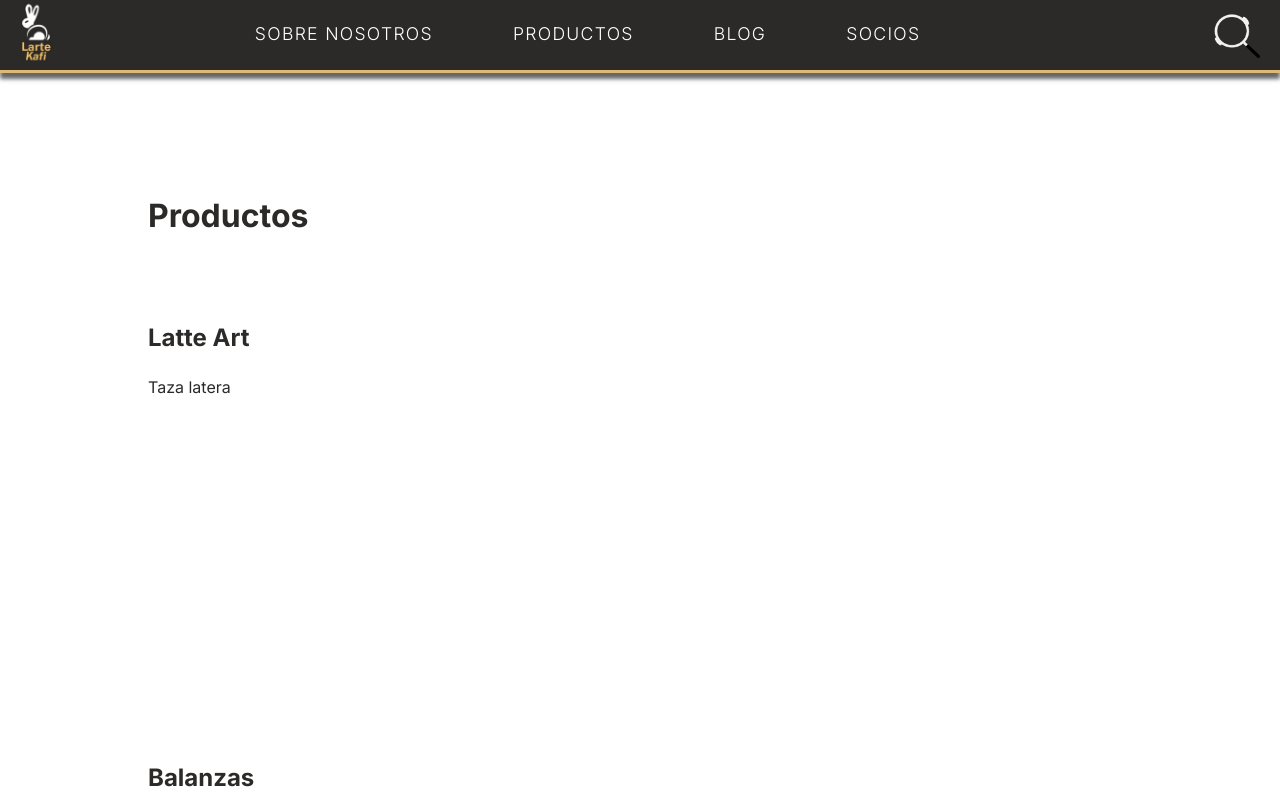
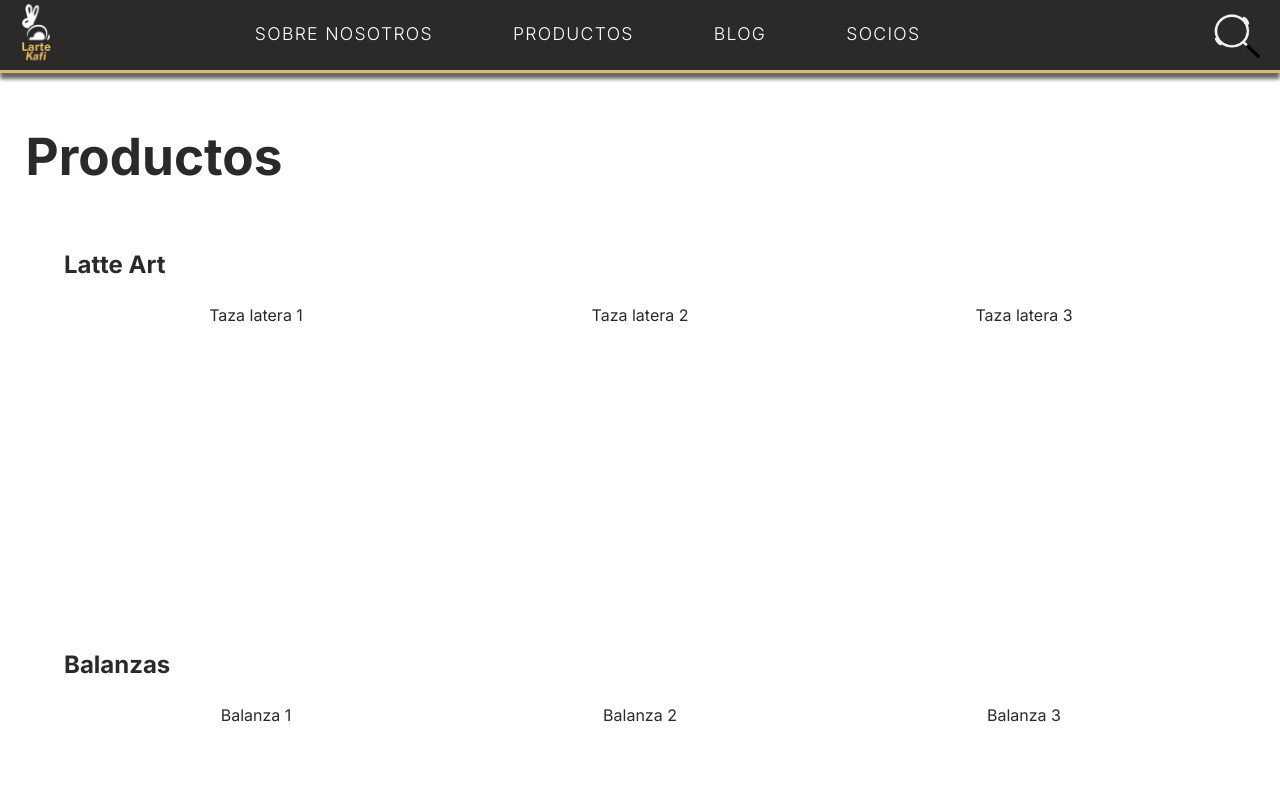
Before and after one commit to Jor1005/LarteKaffi, a React (Vite) app: page /#/ in a window 1280 px wide. Both pictures are taken after a click on the item "PRODUCTOS". Shown: the top 800 px of the page. Built offline with nearby package versions, Linux system fonts and the light colour scheme.

Commit message:
Productos estructura

```diff
--- a/src/pages/blog/blog.css
+++ b/src/pages/blog/blog.css
@@ -30,6 +30,10 @@
     height: auto;
 }
 
+
+
+
+
 @media (max-width: 450px){
     .container-main{
         grid-template-columns: 1fr;
--- a/src/pages/sobrelarte/index.jsx
+++ b/src/pages/sobrelarte/index.jsx
@@ -4,8 +4,8 @@ import './sobrelarte.css'
 function SobreNosotros() {
   return (
     <section className="sobrenosotros">
-      <h1>Sobre Nosotros </h1>
-      <p>Aquí irá información sobre nuestra historia y pasión por el café.</p>
+      <h1>Mejor aqui ira otra frase </h1>
+      <p>porque no se me ocurre algo mas </p>
     </section>
   );
 }
--- a/src/pages/tienda/index.jsx
+++ b/src/pages/tienda/index.jsx
@@ -6,28 +6,47 @@ function Tienda() {
 
     <section className="tienda">
       <Nav />
+      <h1>Productos</h1>
       <div className="tienda-container">
-      <p></p>
-      <h1>Productos</h1>
       <section className="category">
         <h2>Latte Art</h2>
-        <div className="producto">Taza latera</div>
+        <div className="producto-container">
+          <div className="latera">Taza latera 1</div>
+          <div className="latera">Taza latera 2</div>
+          <div className="latera">Taza latera 3</div>
+        </div>
       </section>
       <section className="category">
         <h2>Balanzas</h2>
-        <div className="producto">Taza latera</div>
+        <div className="producto-container">
+          <div className="Balanza">Balanza 1</div>
+          <div className="Balanza">Balanza 2</div>
+          <div className="Balanza">Balanza 3</div>
+        </div>
       </section>
       <section className="category">
         <h2>Expresso Bar</h2>
-        <div className="producto">Taza latera</div>
+        <div className="producto-container">
+          <div className="Expresso">Expresso 1</div>
+          <div className="Expresso">Expresso 2</div>
+          <div className="Expresso">Expresso 3</div>
+        </div>
       </section>
       <section className="category">
         <h2>Hervidores Inteligentes</h2>
-        <div className="producto">Taza latera</div>
+        <div className="producto-container">
+          <div className="Hervirdor">Hervidor 1</div>
+          <div className="Hervirdor">Hervidor 2</div>
+          <div className="Hervirdor">Hervidor 3</div>
+        </div>
       </section>
       <section className="category">
         <h2>Brew Bar</h2>
-        <div className="producto">Taza latera</div>
+        <div className="producto-container">
+          <div className="Brew">Brew 1</div>
+          <div className="Brew">Brew 2</div>
+          <div className="Brew">Brew 3</div>
+        </div>
       </section>
       </div>
     </section>
--- a/src/pages/tienda/tienda.css
+++ b/src/pages/tienda/tienda.css
@@ -5,19 +5,25 @@
     text-align: left;
 
 }
+h1{
+    padding-left: 2%;
+}
 .tienda-container{
-    margin:3% 10%;
+    margin:3% 5%;
+    display: flex;
+    flex-direction: column;
 }
-.tienda h1{
-    padding: 20px;
-    font-size: 2em;
-}
+
 .tienda p{
     padding: 20px;
 }
 .category{
-    padding: 20px;
     height: 50vh;
+}
+.producto-container{
+    display: grid;
+    grid-template-columns: 1fr 1fr 1fr;
+    text-align: center;
 }
 
 
```
